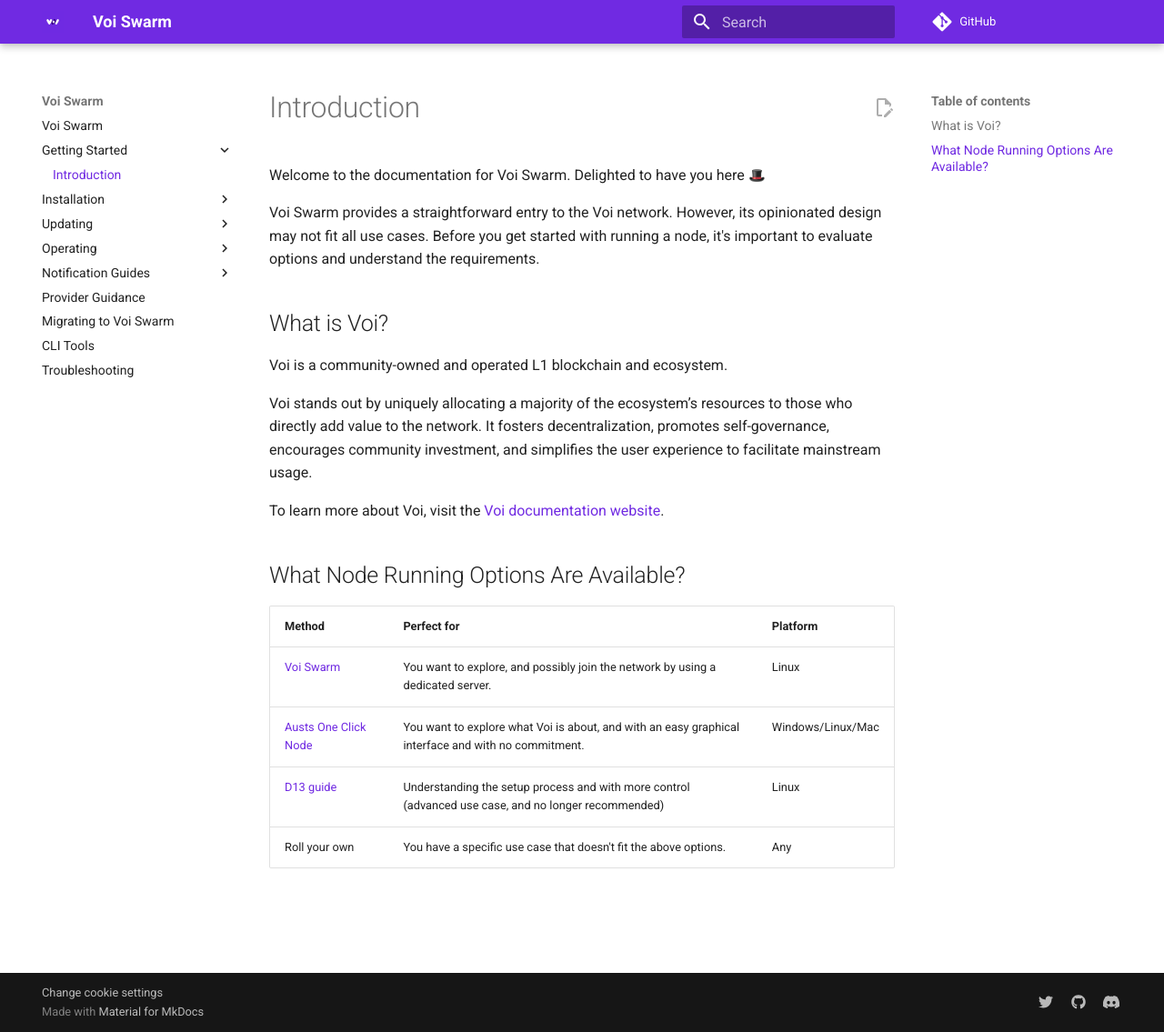
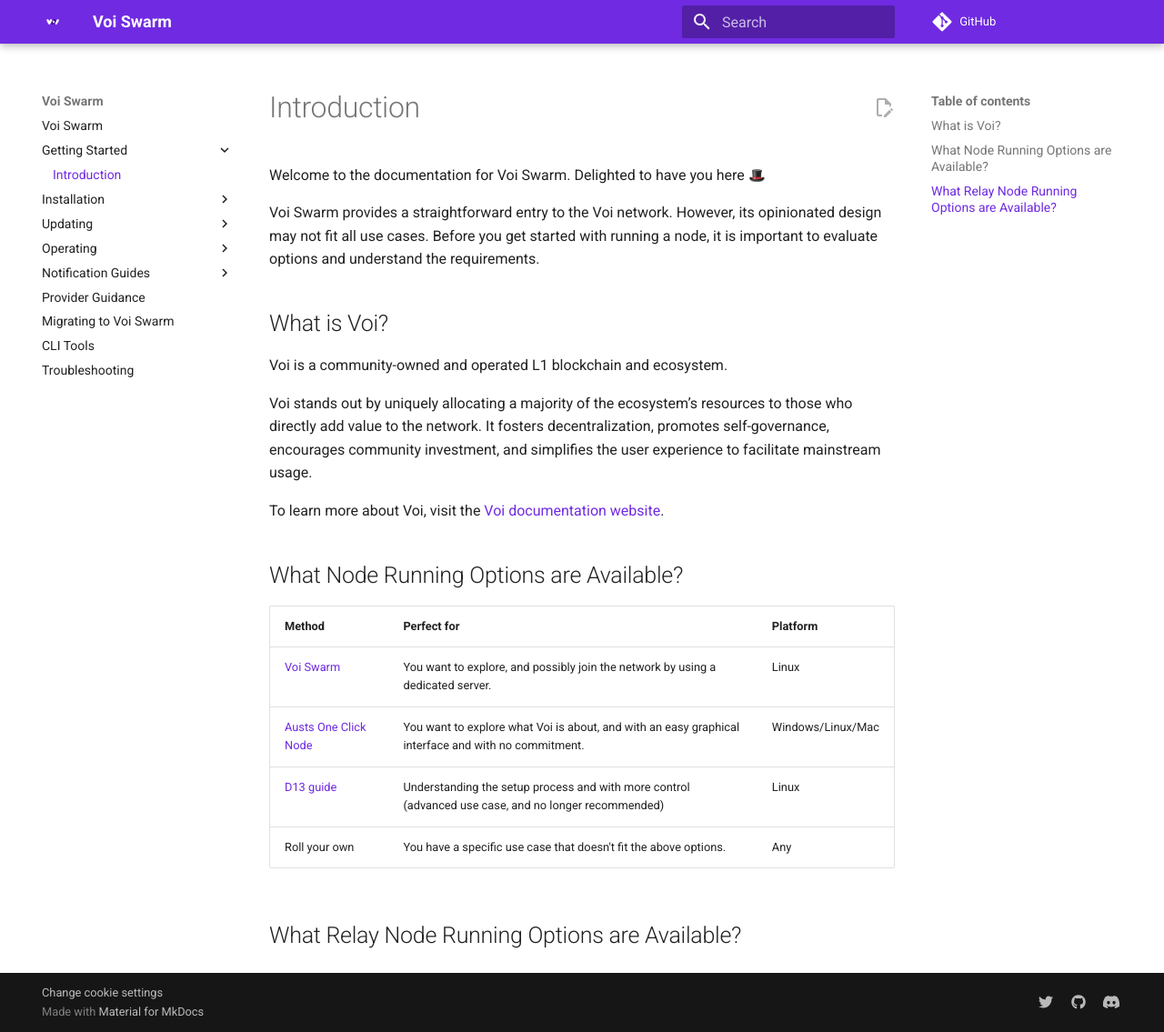
Before and after one commit to VoiNetwork/voi-swarm, an MkDocs documentation site: the page built from docs/getting-started/introduction.md, in a window 1280 px wide and 1135 px high. Shown: the whole window at 91% size. Built offline with MkDocs 1.6.1 and Material for MkDocs 9.7.7, drawn with Linux system fonts in a browser that asks for light colours; emoji names are drawn with the system emoji font; plug-ins that fetch from the network failed and are left out; comment, search, counter and statistics services are not loaded.

Commit message:
Add relay documentation

```diff
--- a/docs/getting-started/introduction.md
+++ b/docs/getting-started/introduction.md
@@ -3,7 +3,7 @@
 Welcome to the documentation for Voi Swarm. Delighted to have you here :tophat:
 
 Voi Swarm provides a straightforward entry to the Voi network. However, its opinionated design may not fit all use cases.
-Before you get started with running a node, it's important to evaluate options and understand the requirements.
+Before you get started with running a node, it is important to evaluate options and understand the requirements.
 
 ## What is Voi?
 
@@ -16,7 +16,7 @@
 
 To learn more about Voi, visit the [Voi documentation website](https://docs.voi.network).
 
-## What Node Running Options Are Available?
+## What Node Running Options are Available?
 
 | Method                                                                | Perfect for                                                                                          | Platform          |
 |-----------------------------------------------------------------------|------------------------------------------------------------------------------------------------------|-------------------|
@@ -24,3 +24,5 @@
 | [Austs One Click Node](https://github.com/AustP/austs-one-click-node) | You want to explore what Voi is about, and with an easy graphical interface and with no commitment.  | Windows/Linux/Mac |
 | [D13 guide](https://d13.co/posts/set-up-voi-participation-node/)      | Understanding the setup process and with more control (advanced use case, and no longer recommended) | Linux             |
 | Roll your own                                                         | You have a specific use case that doesn't fit the above options.                                     | Any               |
+
+## What Relay Node Running Options are Available?
```
Also changed, not shown: docs/installation/system-requirements.md (+29 -11 lines).
